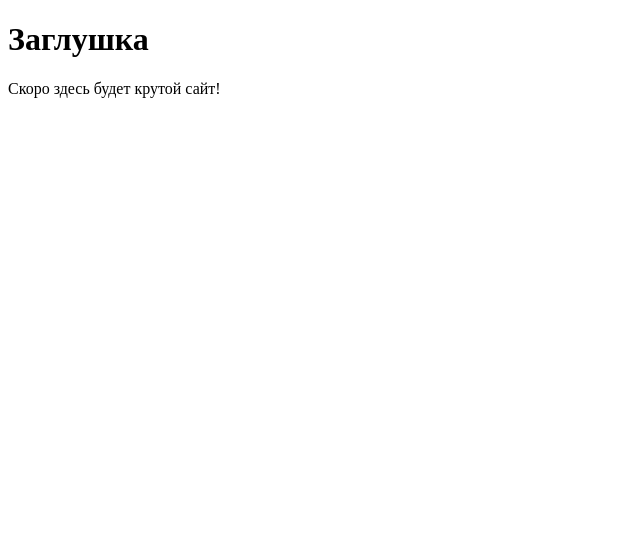
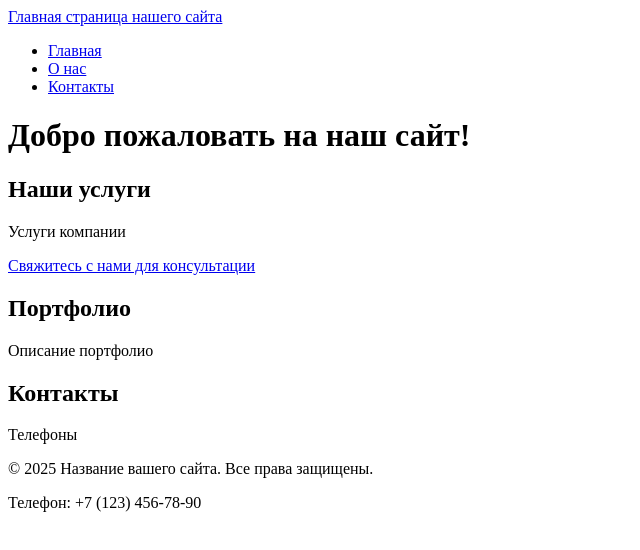
Before and after one commit to Glabybuu/my-project, a plain HTML site: page src/index.html in a window 1280 px wide. Shown: the whole page, without its empty margins (0-640 px from the left). Drawn offline with Linux system fonts and the light colour scheme.

Commit message:
Каркас сайта

```diff
--- a/src/index.html
+++ b/src/index.html
@@ -1,15 +1,48 @@
 <!DOCTYPE html>
 <html lang="ru">
 <head>
-<meta charset="UTF-8">
-<!-- Важная мета-информация для корректного отображения на мобильных устройствах -->
-<meta name="viewport" content="width=device-width, initial-scale=1.0">
-<title>Мой первый проект</title>
-<!-- Подключение фавиконки -->
-<link rel="icon" href="../assets/favicon.ico" type="image/x-icon">
+    <meta charset="UTF-8">
+    <meta name="viewport" content="width=device-width, initial-scale=1.0">
+    <title>Главная - Название вашего сайта</title>
+    <meta name="description" content="Краткое описание главной страницы вашего сайта">
+    <link rel="icon" href="assets/favicon.ico" type="image/x-icon">
 </head>
 <body>
-<h1>Заглушка</h1>
-<p>Скоро здесь будет крутой сайт!</p>
+    <header>
+            <a href="/"> Главная страница нашего сайта</a>
+            <nav>
+                <ul>
+                    <li><a href="/"> Главная</a></li>
+                    <li><a href="/about.html"> О нас</a></li>
+                    <li><a href="/contacts.html"> Контакты</a></li>
+                </ul>
+            </nav>
+    </header>
+
+    <main>
+        <h1> Добро пожаловать на наш сайт! </h1>
+
+        <section id="services">
+            <h2> Наши услуги </h2>
+            <p> Услуги компании </p>
+            <a href="#contacts"> Свяжитесь с нами для консультации </a>
+        </section>
+
+        <section id="portfolio">
+            <h2> Портфолио </h2>
+            <p> Описание портфолио</p>
+        </section>
+
+        <section id="contacts">
+            <h2> Контакты </h3>
+            <p> Телефоны </p>
+        </section>
+    </main>
+
+
+    <footer>
+        <p>&copy; 2025 Название вашего сайта. Все права защищены.</p>
+        <p>Телефон: +7 (123) 456-78-90</p>
+    </footer>
 </body>
 </html>
```
Also changed, not shown: src/about.html (added, +42 -0 lines), src/contacts.html (added, +42 -0 lines).
